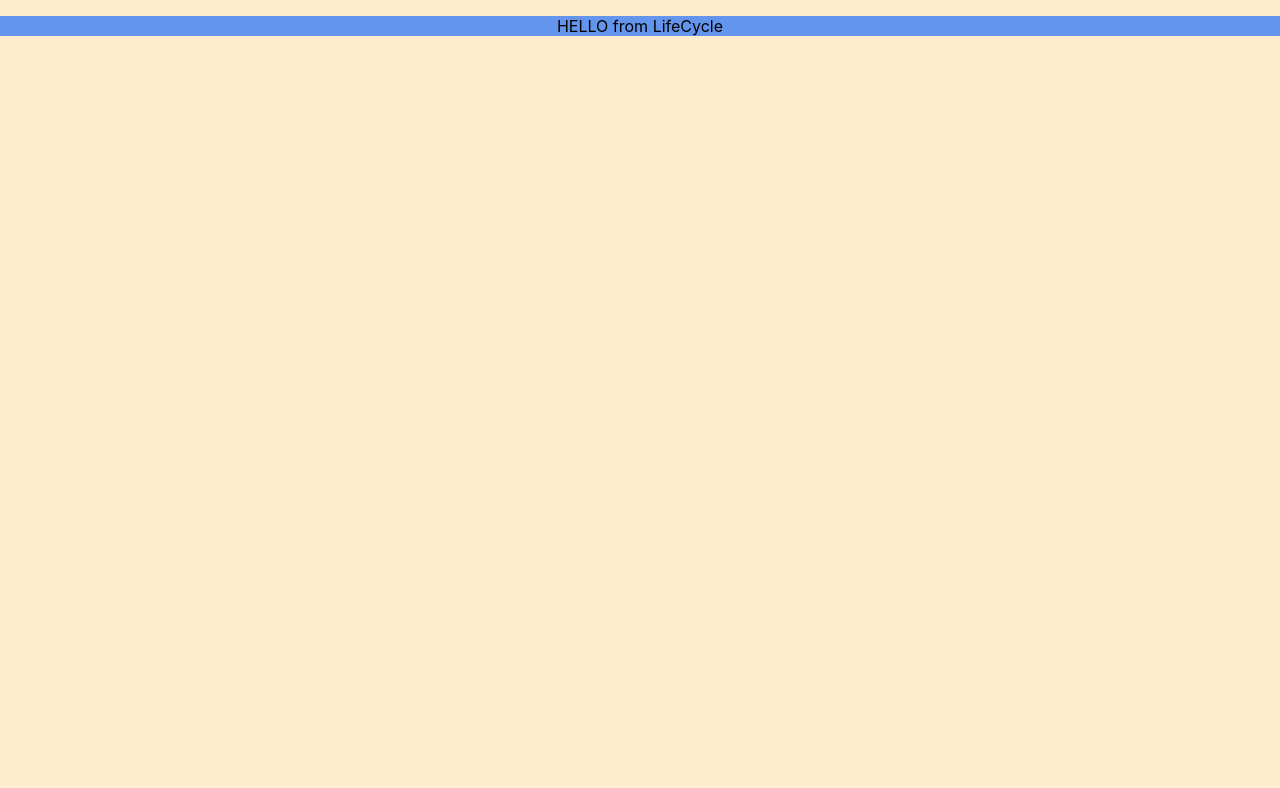
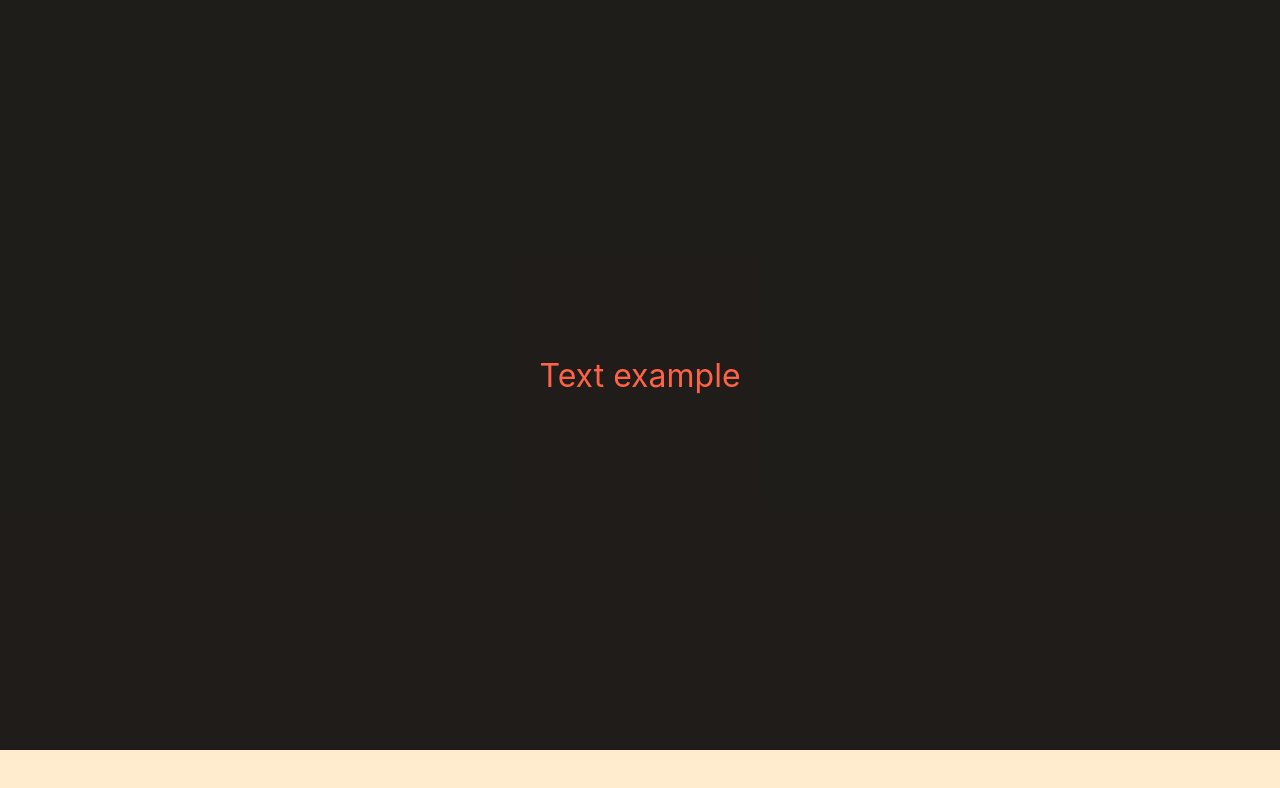
Before and after one commit to yaroprof/React-concepts, a React (Create React App) app in the folder core-react/: page / in a window 1280 px wide. Shown: the top 788 px of the page. Built offline with nearby package versions, Linux system fonts and the light colour scheme.

Commit message:
componentDidUpdate-commit

```diff
--- a/core-react/src/App.css
+++ b/core-react/src/App.css
@@ -1,6 +1,11 @@
 .App {
-  text-align: center;
-  background-color: cornflowerblue;
+  display: flex;
+  justify-content: center;
+  /* text-align: center; */
+  align-items: center;
+  min-height: 750px;
+  background-color: rgba(0,0,0,0.88);
+  font-size: 32px;
 }
 
 .App-logo {
--- a/core-react/src/App.js
+++ b/core-react/src/App.js
@@ -1,5 +1,5 @@
 import './App.css';
-import LifeCycle from './components/LifeCycle';
+import LifeCycle from './components/LifeCycle-componentDidMount';
 // import Bind from './components/bindMethods';
 // import PassParam from './components/PassParam';
 // import ConditionalExpression from './components/ConditionalExpression';
--- /dev/null
+++ b/core-react/src/components/LifeCycle-componentDidMount.jsx
@@ -0,0 +1,27 @@
+import React from 'react';
+
+class LifeCycle extends React.Component {
+  constructor(props) {
+    super(props);
+    this.state = { color: 'green' };
+  }
+  componentDidMount() {
+    setTimeout(() => {
+      this.setState({color: 'tomato'})
+    }, 2000);
+  }
+  render() {
+    return (
+      <div>
+        <p
+          style={{
+            color: this.state.color,
+          }}>
+          Text example
+        </p>
+      </div>
+    );
+  }
+}
+
+export default LifeCycle;
--- a/core-react/src/components/LifeCycle.jsx
+++ /dev/null
@@ -1,9 +0,0 @@
-import React from 'react';
-
-class LifeCycle extends React.Component {
-  render() {
-    return <p>HELLO from LifeCycle</p>;
-  }
-}
-
-export default LifeCycle;
```
